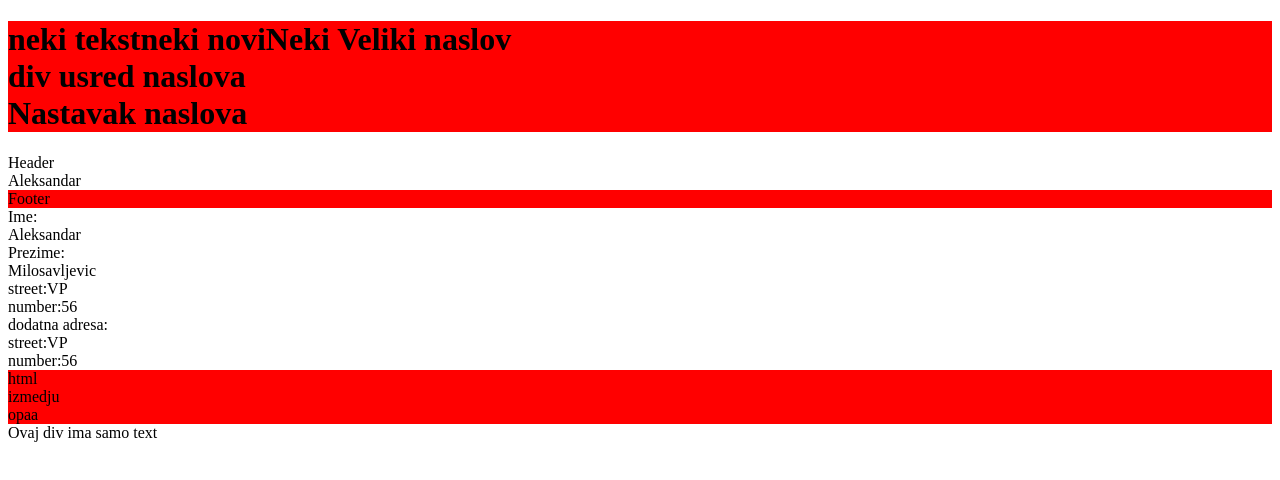
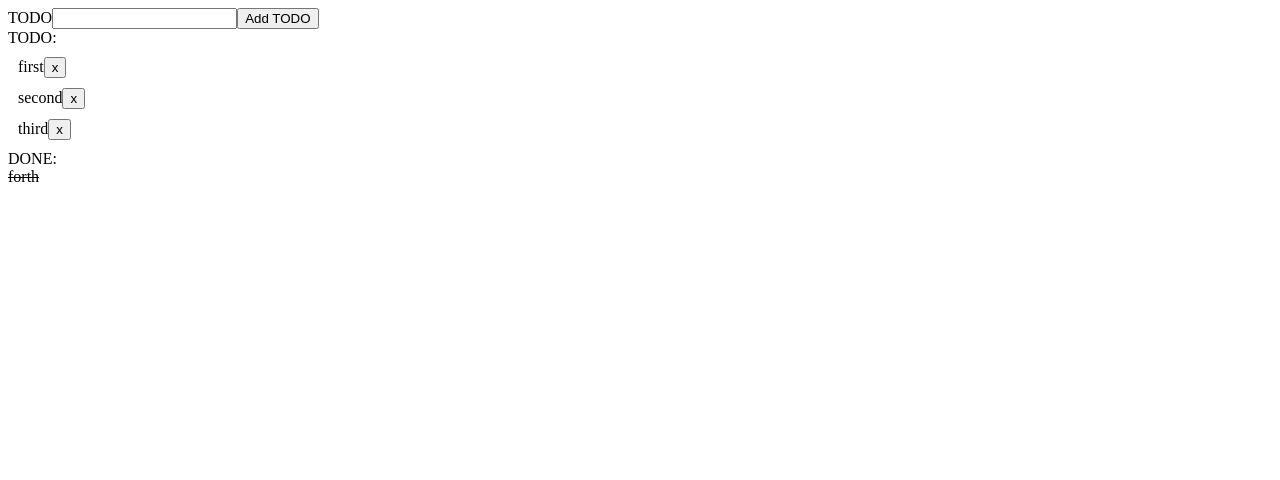
Before and after one commit to maleksandar/pure-framework, a website with bundled scripts: page index.html in a window 1280 px wide. Built offline with nearby package versions, Linux system fonts and the light colour scheme.

Commit message:
cleanup - todo app

```diff
--- /dev/null
+++ b/ToDoListComponent.ts
@@ -0,0 +1,73 @@
+import { Store } from "./core";
+import { Component } from "./core/Component";
+import { componentFactory } from "./core/ComponentFactory";
+import { FunctionalElement } from "./core/FunctionalElement";
+import { button, div } from "./htmlElements/block-elements";
+import { input } from "./htmlElements/form-elements";
+import { span } from "./htmlElements/inline-elements";
+import { store, ToDoState } from "./store";
+
+
+class ToDoListComponent extends Component<ToDoState> {
+  template(): FunctionalElement {
+
+    return div({ class: 'page-container' },[
+      ...this.todoHeader(),
+      ...this.todoSegment(),
+      ...this.doneSegment()
+  ]);
+  }
+
+  private addTodoItem(text: string) {
+    this.state.todoList.push({text, done: false})
+    store.updateState(this.state);
+  }
+
+  private todoHeader() {
+    const todoInput = input({ name: 'listItem', id: 'listInput' });
+
+    return [
+      span('TODO'),
+      todoInput,
+      button('Add TODO').onClick(() => {
+        this.addTodoItem(todoInput.domElement.value);
+      }),
+    ];
+  }
+
+  private todoSegment() {
+    return [
+      div('TODO:'),
+      ...this.state.todoList.filter(item => !item.done)
+        .map((item) => this.todoItem(item))
+    ]
+  }
+
+  private doneSegment() {
+    return [
+      div('DONE:'),
+      ...this.state.todoList.filter(item => item.done).map(item => this.doneItem(item))
+    ];
+  }
+
+  private todoItem(item) {
+    return div({ class: 'todo-item'}, [span(item.text), button([span('x')])]).onClick(() => {
+      this.setToDone(item)
+    });
+  }
+
+  private doneItem(item) {
+    return div({ class: 'done-item'}, [span(item.text)])
+  }
+
+  private setToDone(item) {
+    let newState = this.state;
+
+    let index = newState.todoList.findIndex(x => x.text === item.text);
+    newState.todoList[index].done = true;
+
+    store.updateState(newState);
+  }
+}
+
+export const todoList = componentFactory(ToDoListComponent);
--- a/WrapperElement.ts
+++ b/WrapperElement.ts
@@ -6,9 +6,9 @@ import { componentFactory } from "./core/ComponentFactory";
 class WrapperElement extends Component<string> {
     template () {
         return div(null, [
-            div([text('Header')]),
-            text(this.state),
-            div({class: 'red'}, [
+            div([ text('Header') ]),
+            text( this.state ),
+            div({ class: 'red' }, [
                 text('Footer')
             ]),
         ]);
--- a/core/FunctionalElement.ts
+++ b/core/FunctionalElement.ts
@@ -1,5 +1,5 @@
 export interface FunctionalElement {
     render: () => HTMLElement | Text;
     domElement: HTMLElement | Text;
-    children: FunctionalElement[];
+    children?: FunctionalElement[];
 }
--- a/htmlElements/block-elements/BlockElement.ts
+++ b/htmlElements/block-elements/BlockElement.ts
@@ -44,6 +44,9 @@ export abstract class BlockElement extends DomAttachments<BlockElement> implemen
 
     private createDomElement(): void {
         this.domElement = document.createElement(this._tag);
+        if(!this.children || this.children.length === 0) {
+            return;
+        }
         this.children.forEach(child => {
             this.domElement.appendChild(child.render());
         });
--- /dev/null
+++ b/htmlElements/block-elements/ButtonElement.ts
@@ -0,0 +1,9 @@
+import { FunctionalElement } from "../../core/FunctionalElement";
+import { BlockElement } from "./BlockElement";
+
+export class ButtonElement extends BlockElement {
+  domElement: HTMLButtonElement;
+  constructor(protected attributes: {}, protected _children: FunctionalElement[]) {
+      super(attributes, _children, 'button')
+  }
+}
--- a/htmlElements/block-elements/blockElementsFactory.ts
+++ b/htmlElements/block-elements/blockElementsFactory.ts
@@ -13,7 +13,9 @@ export function blockElementFactory<T extends BlockElement>(HtmlConstructorType:
         } else {
             if(Array.isArray(args[0])) {
                 return new HtmlConstructorType(null, transformToTextNodes(args[0]));
-            } else return new HtmlConstructorType(null, transformToTextNodes([args[0]]))
+            } else if(args) {
+                return new HtmlConstructorType(null, transformToTextNodes([args[0]]));
+            }
         }
     })
 }
--- a/htmlElements/block-elements/index.ts
+++ b/htmlElements/block-elements/index.ts
@@ -1,6 +1,8 @@
 import { blockElementFactory } from "./blockElementsFactory";
+import { ButtonElement } from "./ButtonElement";
 import { DivElement } from "./DivElement";
 import { H1Element } from "./H1Element";
 
 export const div = blockElementFactory(DivElement);
 export const h1 = blockElementFactory(H1Element);
+export const button = blockElementFactory(ButtonElement);
--- /dev/null
+++ b/htmlElements/form-elements/InputElement.ts
@@ -0,0 +1,36 @@
+import { FunctionalElement } from '../../core/FunctionalElement';
+import { DomAttachments } from '../../core/DomAttachments';
+
+export class InputElement extends DomAttachments<InputElement> implements FunctionalElement {
+    public domElement: HTMLInputElement;
+
+    constructor(protected attributes: {}, private _tag?) {
+        super();
+    }
+
+    render(): HTMLElement {
+        this.createDomElement();
+        this.assignAttributes();
+        this.attachEventHandlers();
+        return this.domElement;
+    }
+
+    private attachEventHandlers(): void {
+        if (this.clickHandlers) {
+            this.clickHandlers.forEach(handler => this.domElement.addEventListener('click', handler));
+        }
+    }
+
+    private assignAttributes(): void {
+        if (this.attributes) {
+            Object.keys(this.attributes).forEach(attribute => {
+                this.domElement.setAttribute(attribute, this.attributes[attribute]);
+            });
+        }
+    }
+
+    private createDomElement(): void {
+        this.domElement = document.createElement(this._tag);
+
+    }
+}
--- /dev/null
+++ b/htmlElements/form-elements/InputTextElement.ts
@@ -0,0 +1,9 @@
+import { InlineElement } from "../inline-elements/InlineElement";
+import { InputElement } from "./InputElement";
+
+
+export class InputTextElement extends InputElement {
+  constructor(attributes) {
+      super({...attributes, type: 'text'}, 'input');
+  }
+}
--- /dev/null
+++ b/htmlElements/form-elements/SubmitElement.ts
@@ -0,0 +1,9 @@
+import { InlineElement } from "../inline-elements/InlineElement";
+import { InputElement } from "./InputElement";
+
+
+export class SubmitElement extends InputElement {
+  constructor(attributes) {
+      super({...attributes, type: 'submit'}, 'input');
+  }
+}
--- /dev/null
+++ b/htmlElements/form-elements/index.ts
@@ -0,0 +1,6 @@
+import { InputElement } from "./InputElement";
+import { InputTextElement } from "./InputTextElement";
+import { SubmitElement } from "./SubmitElement";
+
+export const input = (attributes?) => new InputTextElement(attributes);
+export const submit = (attributes?) => new SubmitElement(attributes);
--- a/htmlElements/inline-elements/InlineElement.ts
+++ b/htmlElements/inline-elements/InlineElement.ts
@@ -5,7 +5,7 @@ import { TextElement } from './TextElement';
 export abstract class InlineElement extends DomAttachments<InlineElement> implements FunctionalElement {
     public domElement: HTMLElement;
 
-    constructor(protected attributes: {}, protected _children: (InlineElement | TextElement)[], private _tag) {
+    constructor(protected attributes?: {}, protected _children?: (InlineElement | TextElement)[], private _tag?) {
         super();
         if (arguments.length === 2) {
             // in case attributes object is provided as a first argument
@@ -45,6 +45,9 @@ export abstract class InlineElement extends DomAttachments<InlineElement> implem
 
     private createDomElement(): void {
         this.domElement = document.createElement(this._tag);
+        if(!this.children || this.children.length === 0) {
+            return;
+        }
         this.children.forEach(child => {
             this.domElement.appendChild(child.render());
         });
--- a/htmlElements/inline-elements/index.ts
+++ b/htmlElements/inline-elements/index.ts
@@ -1,4 +1,5 @@
 import { inlineElementFactory } from "./inlineElementsFactory";
+import { InputTextElement } from "../form-elements/form-elements/InputTextElement";
 import { SpanElement } from "./SpanElement";
 import { TextElement } from "./TextElement";
 
--- a/htmlElements/inline-elements/inlineElementsFactory.ts
+++ b/htmlElements/inline-elements/inlineElementsFactory.ts
@@ -14,7 +14,9 @@ export function inlineElementFactory<T extends InlineElement>(HtmlConstructorTyp
         } else {
             if(Array.isArray(args[0])) {
                 return new HtmlConstructorType(null, transformToTextNodes(args[0]));
-            } else return new HtmlConstructorType(null, transformToTextNodes([args[0]]))
+            } else if(args) {
+                return new HtmlConstructorType(null, transformToTextNodes([args[0]]))
+            }
         }
     })
 }
--- a/index.ts
+++ b/index.ts
@@ -1,50 +1,8 @@
-import { AppState } from './appState';
-import { bootstrap } from './core/bootstrap';
-import { div, h1 } from './htmlElements/block-elements';
-import { wrapper } from './WrapperElement';
-import { person } from './PersonElement';
-import { Store } from './core/store';
-import { span } from './htmlElements/inline-elements';
-
-const store = new Store<AppState>({
-    firstName: 'Aleksandar',
-    lastName: 'Milosavljevic',
-    address: {
-        street: 'VP',
-        number: 56
-    },
-    additionalAddress: {
-        street: 'VP',
-        number: 56
-    }
-});
+import { bootstrap } from './core';
+import { todoList } from './ToDoListComponent';
+import { store } from './store';
 
 const domRoot = document.getElementById('app');
-const app =
-        div([
-            h1({class:'red'},[
-                span(['neki tekst', span('neki novi')]),
-                'Neki Veliki naslov',
-                div('div usred naslova'),
-                'Nastavak naslova',
-            ]).onClick(() => {
-                console.log("klikn'o si na heder. bravo.");
-                store.updateState({lastName: "Petronijevic"})
-            }),
-            wrapper(() => store.state.firstName),
-            person(() => store.state),
-            div({class: 'red'}, [
-                'html',
-                div('izmedju'),
-                'opaa',
-            ]),
-            div('Ovaj div ima samo text')
-        ]);
+const app = todoList(() => store.state)
 
 bootstrap(domRoot, app, store.state$);
-
-function updateFirstName(name: string) {
-    store.updateState({firstName: name})
-}
-
-window.updateFirstName = updateFirstName;
--- /dev/null
+++ b/store.ts
@@ -0,0 +1,19 @@
+import { Store } from "./core";
+
+export interface ToDoItem {
+  text: string;
+  done: boolean;
+}
+
+export interface ToDoState {
+  todoList: ToDoItem[];
+}
+
+export const store = new Store<ToDoState>({
+  todoList: [
+      { text: 'first', done: false },
+      { text: 'second', done: false },
+      { text: 'third', done: false },
+      { text: 'forth', done: true },
+  ]
+});
--- a/style.css
+++ b/style.css
@@ -1,14 +1,11 @@
-.red {
-    background-color: red;
+.page-container {
+
 }
-.content {
-    width: 100%;
+
+.todo-item {
+    margin: 10px;
 }
-.children {
-    width: 100%;
-    display: flex;
-    flex-direction: row;
+
+.done-item {
+    text-decoration: line-through;
 }
-.header {
-    text-align: center;
-}
```
